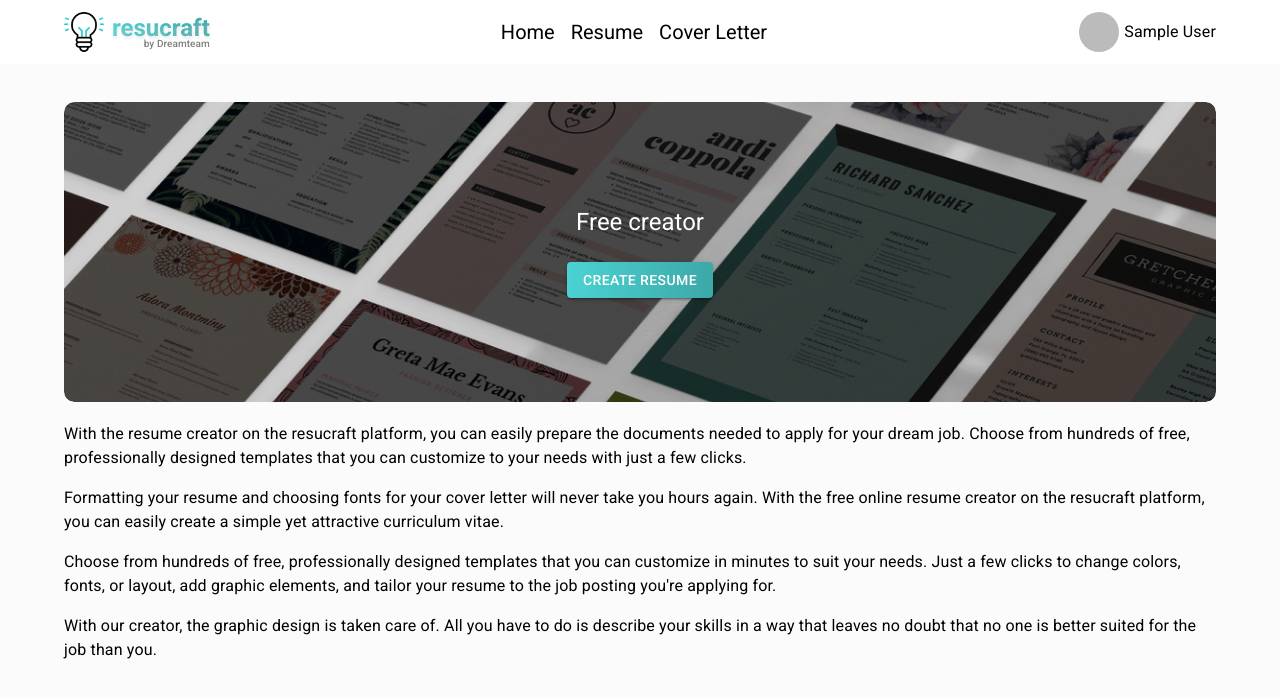
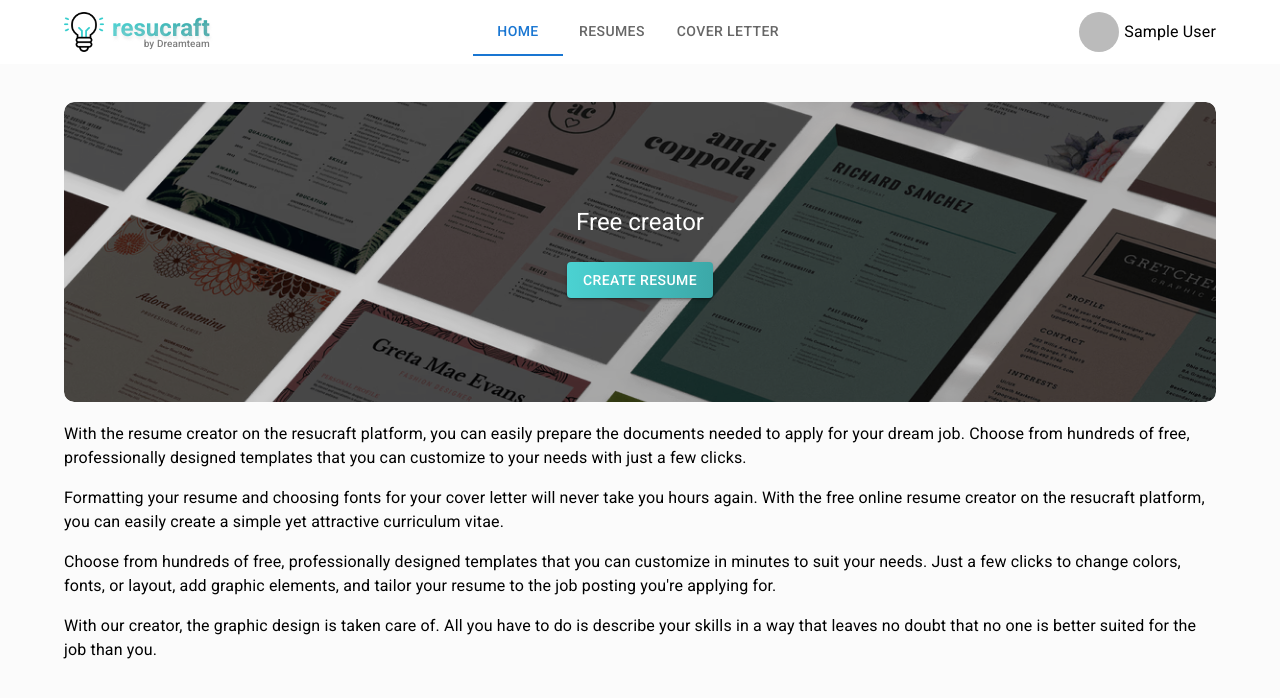
Before and after one commit to Ghornon/ResumeApp, a React (Vite) app: page / in a window 1280 px wide. Shown: the top 698 px of the page. Built offline with nearby package versions, Linux system fonts and the light colour scheme; no server answers; sample sign-in values are in the browser's storage.

Commit message:
Update menu

```diff
--- a/src/layout/Header/Header.tsx
+++ b/src/layout/Header/Header.tsx
@@ -6,14 +6,22 @@ import {
     BottomNavigation,
     BottomNavigationAction,
     useMediaQuery,
+    Tabs,
+    Tab,
 } from '@mui/material';
 import { InsertDriveFile, Home, Email } from '@mui/icons-material';
 import { NavLink } from 'react-router-dom';
 import HeaderContent from './HeaderContent';
 import logo from '../../../public/idea.png';
+import { useState } from 'react';
 
 const Header = () => {
+    const [nav, setNav] = useState(location.pathname);
     const isMobile = useMediaQuery('(max-width:720px)');
+
+    const handleChange = (_event: React.SyntheticEvent, newValue: string) => {
+        setNav(newValue);
+    };
 
     return (
         <AppBar
@@ -61,8 +69,8 @@ const Header = () => {
                 <Box sx={{ flexGrow: 1 }} />
                 {isMobile ? (
                     <BottomNavigation
-                        value={false}
-                        onChange={() => {}}
+                        value={nav}
+                        onChange={handleChange}
                         sx={{ width: '100%', position: 'fixed', bottom: 0, left: 0 }}
                         showLabels
                         component="nav">
@@ -70,26 +78,41 @@ const Header = () => {
                             label="Home"
                             icon={<Home />}
                             component={NavLink}
+                            value="/"
                             to="/"
                         />
                         <BottomNavigationAction
                             label="Resume"
                             icon={<InsertDriveFile />}
                             component={NavLink}
+                            value="/resumes"
                             to="/resumes"
                         />
                         <BottomNavigationAction
                             label="Cover Letter"
                             icon={<Email />}
                             component={NavLink}
+                            value="/cover-letter-templates"
                             to="/cover-letter-templates"
                         />
                     </BottomNavigation>
                 ) : (
                     <Box component="nav" sx={{ display: 'flex', flexGrow: 1, gap: 2 }}>
-                        <NavLink to="/">Home</NavLink>
-                        <NavLink to="/resumes">Resume</NavLink>
-                        <NavLink to="/cover-letter-templates">Cover Letter</NavLink>
+                        <Tabs aria-label="Nav" value={nav} onChange={handleChange}>
+                            <Tab label="Home" value="/" component={NavLink} to="/" />
+                            <Tab
+                                label="Resumes"
+                                value="/resumes"
+                                component={NavLink}
+                                to="/resumes"
+                            />
+                            <Tab
+                                label="Cover Letter"
+                                value="/cover-letter-templates"
+                                component={NavLink}
+                                to="/cover-letter-templates"
+                            />
+                        </Tabs>
                     </Box>
                 )}
                 <HeaderContent />
```
